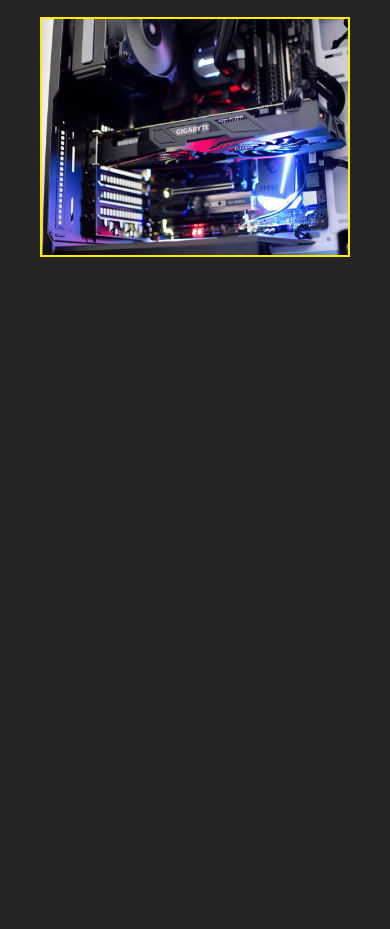
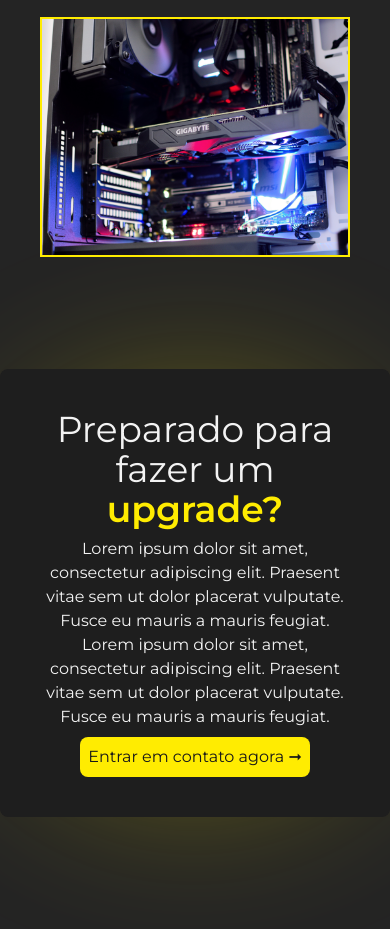
Before and after one commit to lucaszamorapy/oficina-informatica, a website: page src/index.html in a window 390 px wide. Shown: the part 5904-6833 px from the top of the page. Before the commit the page ends 6161 px from the top, so only its background shows below. Drawn offline with nearby package versions, Linux system fonts and the light colour scheme.

```diff
--- a/src/index.html
+++ b/src/index.html
@@ -13,7 +13,7 @@
       rel="stylesheet"
       href="https://cdn.jsdelivr.net/npm/swiper@11/swiper-bundle.min.css"
     />
-    <link href="/src/dist/output.css" rel="stylesheet" />
+    <link href="../dist/output.css" rel="stylesheet" />
     <title>Oficina Informática</title>
   </head>
   <body>
@@ -397,7 +397,40 @@
       </div>
     </section>
 
-    <script src="/src/js/script.js"></script>
+    <section class="py-28">
+      <div class="flex justify-center items-center">
+        <div
+          class="w-80 h-80 opacity-60 lg:w-24 lg:h-24 bg-yellowOficina100 rounded-full filter blur-4xl absolute"
+        ></div>
+        <div
+          class="w-full flex flex-col justify-center items-center bg-blackOficina100 p-10 relative rounded-lg"
+        >
+          <h1
+            class="text-center text-4xl lg:px-0 lg:py-0 md:text-5xl text-whiteOficina100"
+          >
+            Preparado para fazer um
+            <span class="text-center text-yellowOficina100 font-semibold"
+              >upgrade?</span
+            >
+          </h1>
+          <p class="mt-2 text-center text-whiteOficina100">
+            Lorem ipsum dolor sit amet, consectetur adipiscing elit. Praesent
+            vitae sem ut dolor placerat vulputate. Fusce eu mauris a mauris
+            feugiat. <br />
+            Lorem ipsum dolor sit amet, consectetur adipiscing elit. Praesent
+            vitae sem ut dolor placerat vulputate. Fusce eu mauris a mauris
+            feugiat.
+          </p>
+          <button
+            class="mt-2 p-2 text-blackOficina200 rounded-lg bg-yellowOficina100 transform hover:scale-105 transition-transform duration-300"
+          >
+            Entrar em contato agora ➞
+          </button>
+        </div>
+      </div>
+    </section>
+
+    <script src="../js/script.js"></script>
 
     <script src="https://cdn.jsdelivr.net/npm/swiper@11/swiper-bundle.min.js"></script>
 
```
Also changed, not shown: dist/output.css, js/script.js (renamed from src/js/script.js).
